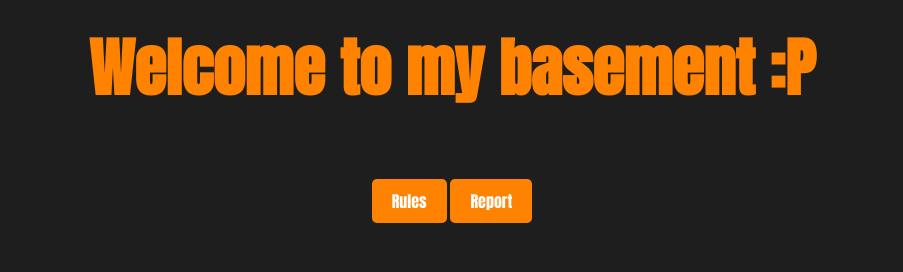
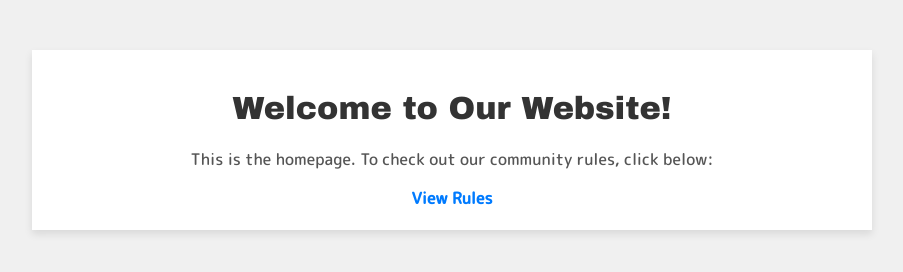
Before and after one commit to RadientCoder/thebasment.c, a plain HTML site: page index.html in a window 1280 px wide. Shown: the whole page, without its empty margins (188-1091 px from the left). Drawn offline with Linux system fonts and the light colour scheme.

Commit message:
Update index.html

```diff
--- a/index.html
+++ b/index.html
@@ -2,47 +2,50 @@
 <html lang="en">
 <head>
     <meta charset="UTF-8">
+    <meta http-equiv="X-UA-Compatible" content="IE=edge">
     <meta name="viewport" content="width=device-width, initial-scale=1.0">
-    <title>Homepage</title>
-
-    <!-- Google Font Anton -->
-    <link href="https://fonts.googleapis.com/css2?family=Anton&display=swap" rel="stylesheet">
-
+    <title>Home</title>
+    <!-- Import Google Fonts -->
+    <link href="https://fonts.googleapis.com/css2?family=Archivo+Black&family=M+PLUS+Rounded+1c:wght@400;500&display=swap" rel="stylesheet">
     <style>
         body {
-            font-family: 'Anton', sans-serif;
-            background-color: #1e1e1e;
-            color: #fff;
-            text-align: center;
+            font-family: 'M PLUS Rounded 1c', sans-serif;
             margin: 0;
             padding: 0;
+            background-color: #f0f0f0;
+        }
+        .container {
+            max-width: 800px;
+            margin: 50px auto;
+            padding: 20px;
+            background-color: #fff;
+            box-shadow: 0 4px 8px rgba(0,0,0,0.1);
+            text-align: center;
         }
         h1 {
-            color: #ff8300;
-            font-size: 4em;
-            margin-top: 20px;
+            font-family: 'Archivo Black', sans-serif;
+            font-weight: 400;
+            color: #333;
         }
-        .button {
-            background-color: #ff8300;
-            color: #fff;
-            border: none;
-            padding: 10px 20px;
-            border-radius: 5px;
-            cursor: pointer;
-            margin-top: 20px;
-            font-size: 16px;
+        p {
+            font-weight: 500;
+            color: #555;
+        }
+        a {
             text-decoration: none;
-            display: inline-block;
-            font-family: 'Anton', sans-serif;
+            color: #007bff;
+            font-weight: 700;
         }
-        .button:hover {
-            background-color: #ff9b3b;
+        a:hover {
+            color: #0056b3;
         }
     </style>
 </head>
 <body>
-    <h1>Welcome to my basement :P</h1>
-    <a href="rules.html" class="button">Rules</a>
-    <a href="report.html" class="button">Report</a>
+    <div class="container">
+        <h1>Welcome to Our Website!</h1>
+        <p>This is the homepage. To check out our community rules, click below:</p>
+        <a href="rules.html">View Rules</a>
+    </div>
 </body>
 </html>
```
